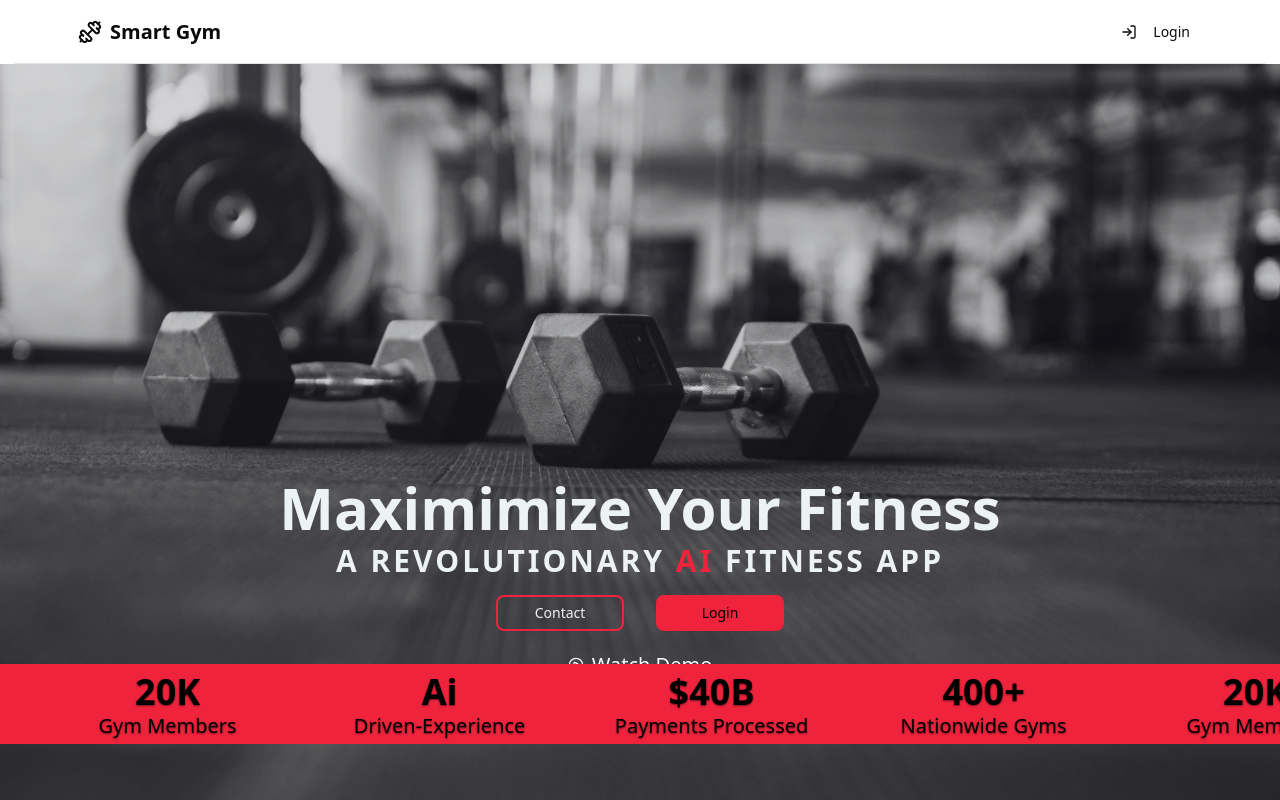
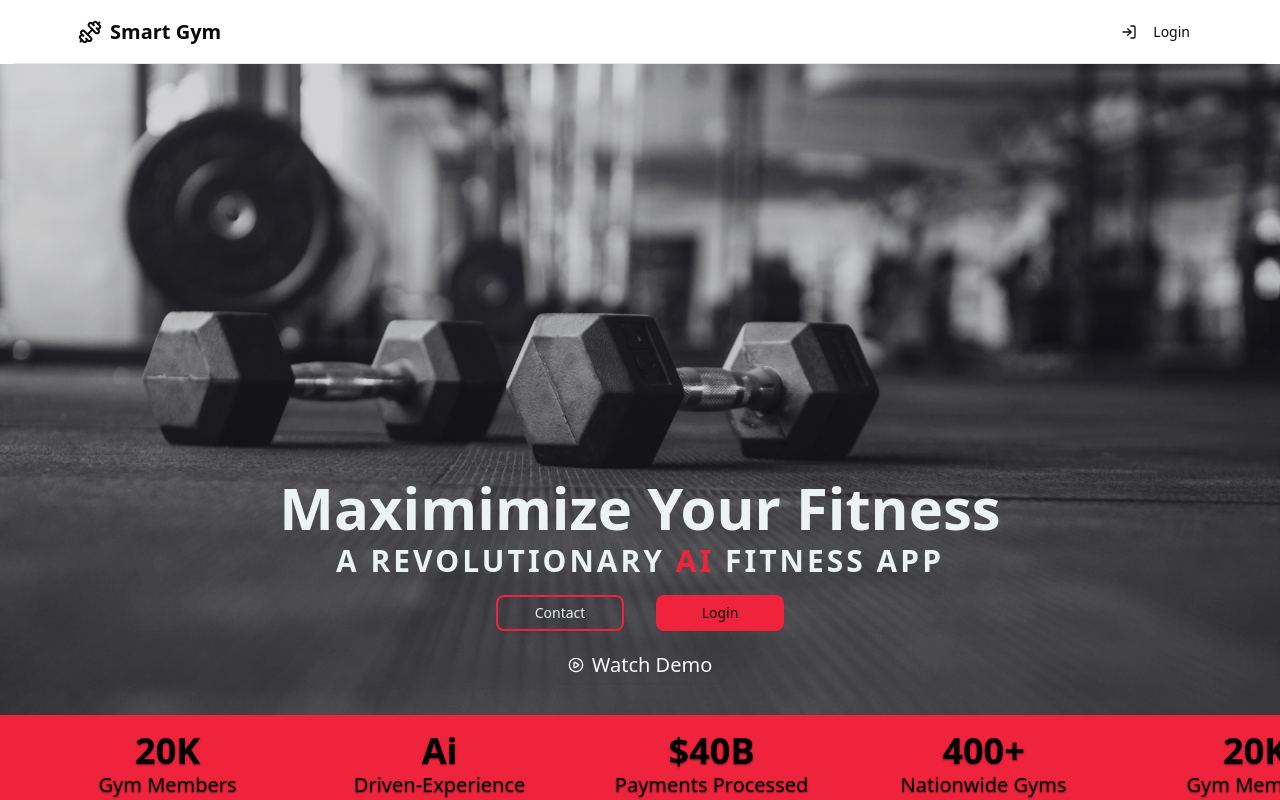
Before and after one commit to rajakrishna/smart-gym, a Next.js app: page / in a window 1280 px wide. Shown: the top 800 px of the page. Built offline with nearby package versions, Linux system fonts and the light colour scheme.

Commit message:
fix: marquee styling (GYM-65)

```diff
--- a/components/layouts/auth/hero.tsx
+++ b/components/layouts/auth/hero.tsx
@@ -17,19 +17,20 @@ const Hero = () => {
 
   return (
 <section
-      className='relative h-screen w-full bg-cover bg-center text-muted'
+      className='relative w-full min-h-screen bg-cover bg-center text-muted'
       style={{ backgroundImage: `url('/assets/hero.png')` }}
     >
+      {/* Dark overlay */}
       <div className='absolute inset-0 bg-black/10 z-0' />
 
-      <div className='relative z-10 h-full flex flex-col'>
-        <div className='flex-1' />
-        <div className='flex-1 flex flex-col items-center text-center mx-auto'>
+      {/* Content container */}
+      <div className='relative z-10 flex flex-col items-center text-center px-4 pb-10 pt-[50vh]'>
+
         <h1 className='text-[28px] md:text-[58px] font-bold mb-0 md:-mb-2'>{header}</h1>
         <p className='text-md md:text-3xl uppercase font-bold tracking-wide md:tracking-widest'>
-            {subHeader1} <span className='text-primary'>{span} </span>
-            {subHeader2}
+          {subHeader1} <span className='text-primary'>{span}</span> {subHeader2}
         </p>
+
         <div className='flex gap-8 pt-4'>
           <Button
             asChild
@@ -51,24 +52,16 @@ const Hero = () => {
             </a>
           </Button>
         </div>
-        </div>
 
-        <div className='absolute bottom-30 w-full h-[4rem] md:h-[5rem] z-10 overflow-hidden bg-primary md:py-2'>
-          <div className='animate-marquee marquee-track text-black text-2xl gap-20'>
-            <MarqueeItem value={value1} label={label1} />
-            <MarqueeItem value={value2} label={label2} />
-            <MarqueeItem value={value3} label={label3} />
-            <MarqueeItem value={value4} label={label4} />
-
-            <MarqueeItem value={value1} label={label1} />
-            <MarqueeItem value={value2} label={label2} />
-            <MarqueeItem value={value3} label={label3} />
-            <MarqueeItem value={value4} label={label4} />
-
-            <MarqueeItem value={value1} label={label1} />
-            <MarqueeItem value={value2} label={label2} />
-            <MarqueeItem value={value3} label={label3} />
-            <MarqueeItem value={value4} label={label4} />
+        {/* Marquee */}
+        <div className='w-screen mt-8 overflow-hidden bg-primary py-4'>
+          <div className='animate-marquee marquee-track text-black text-2xl flex gap-20 whitespace-nowrap'>
+            {[...Array(3)].flatMap(() => [
+              <MarqueeItem key={`1-${Math.random()}`} value={value1} label={label1} />,
+              <MarqueeItem key={`2-${Math.random()}`} value={value2} label={label2} />,
+              <MarqueeItem key={`3-${Math.random()}`} value={value3} label={label3} />,
+              <MarqueeItem key={`4-${Math.random()}`} value={value4} label={label4} />,
+            ])}
           </div>
         </div>
       </div>
```
Lines whose indentation alone changed are shown as unchanged.
